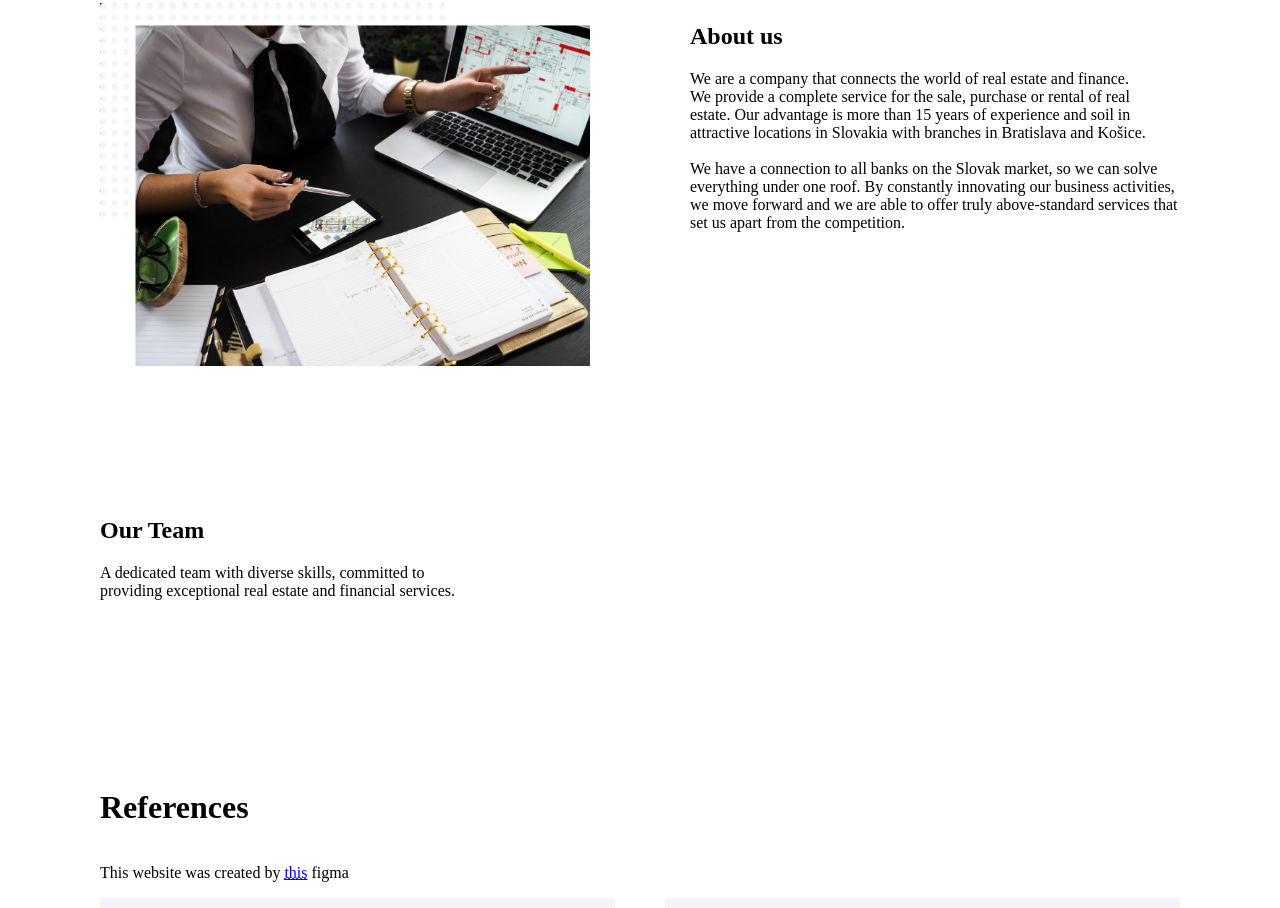
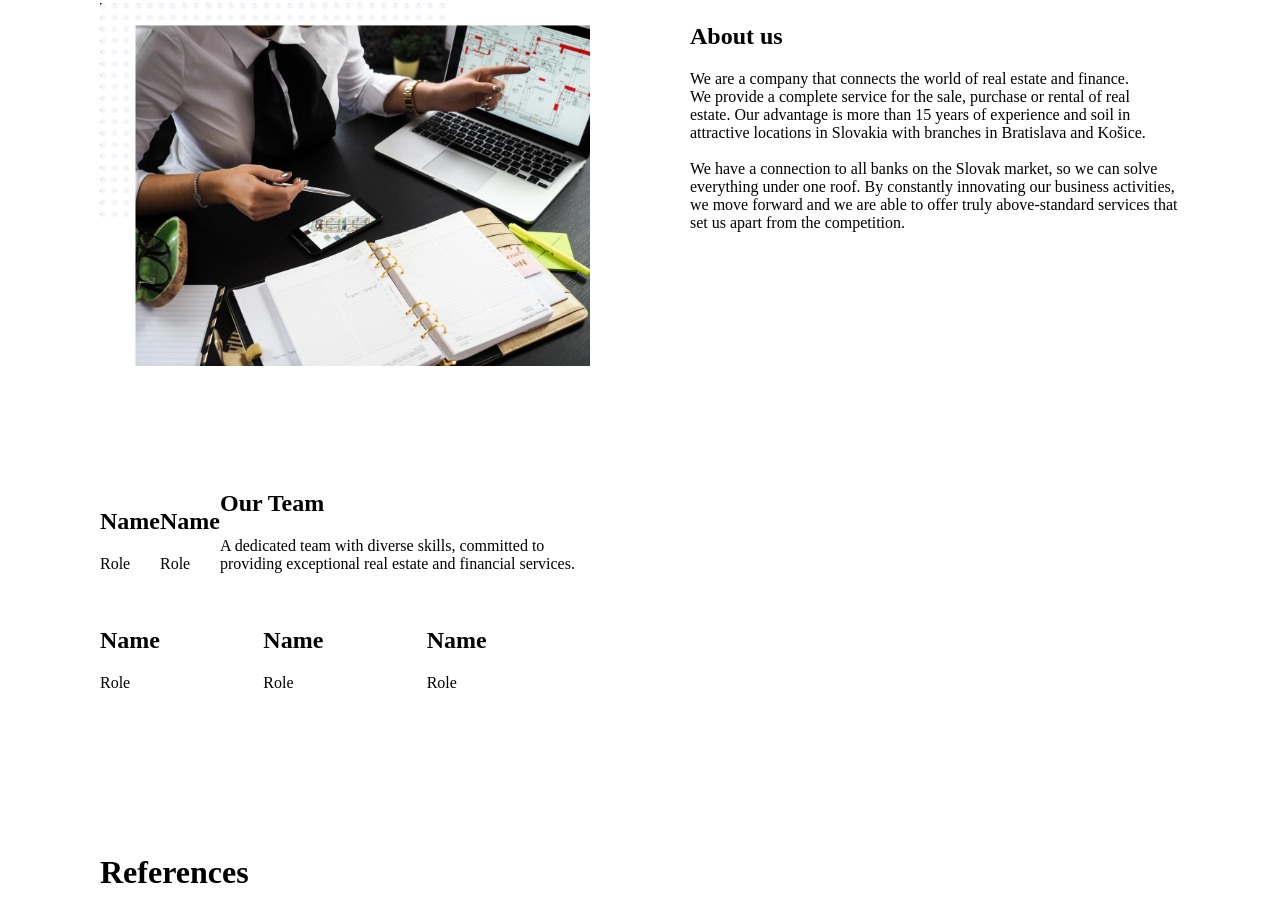
Before and after one commit to edoyang/abcproperty, a plain HTML site: page frontend/index.html in a window 1280 px wide. Shown: the part 1497-2405 px from the top of the page. Drawn offline with Linux system fonts and the light colour scheme; no server answers.

Commit message:
update css

```diff
--- a/frontend/index.css
+++ b/frontend/index.css
@@ -65,6 +65,29 @@
 }
 
 /* OUR TEAM */
+.team-member-grid{
+    display: grid;
+    grid-template-areas:
+    "top top desc"
+    "bot bot bot"
+    ;
+}
+
+.team-member-grid .top{
+    grid-area: top;
+    display: grid;
+    grid-auto-flow: column;
+}
+
+.team-member-grid .our-team-description{
+    grid-area: desc;
+}
+
+.team-member-grid .bottom{
+    grid-area: bot;
+    display: grid;
+    grid-auto-flow: column;
+}
 
 /* REFERENCES */
 .references{
--- a/frontend/index.html
+++ b/frontend/index.html
@@ -118,11 +118,48 @@
         </div>
         <div id="our-team" class="our-team">
             <div class="team-member-grid">
-                <div class="top"></div>
-                <div class="bottom"></div>
+                <div class="top">
+                    <div class="team-card">
+                        <img src="" alt="">
+                        <div class="detail">
+                            <h1>Name</h1>
+                            <p>Role</p>
+                        </div>
+                    </div>
+                    <div class="team-card">
+                        <img src="" alt="">
+                        <div class="detail">
+                            <h1>Name</h1>
+                            <p>Role</p>
+                        </div>
+                    </div>
+                </div>
                 <div class="our-team-description">
                     <h1>Our Team</h1>
                     <p>A dedicated team with diverse skills, committed to providing exceptional real estate and financial services.</p>
+                </div>
+                <div class="bottom">
+                    <div class="team-card">
+                        <img src="" alt="">
+                        <div class="detail">
+                            <h1>Name</h1>
+                            <p>Role</p>
+                        </div>
+                    </div>
+                    <div class="team-card">
+                        <img src="" alt="">
+                        <div class="detail">
+                            <h1>Name</h1>
+                            <p>Role</p>
+                        </div>
+                    </div>
+                    <div class="team-card">
+                        <img src="" alt="">
+                        <div class="detail">
+                            <h1>Name</h1>
+                            <p>Role</p>
+                        </div>
+                    </div>
                 </div>
             </div>
             <div class="team-member-indicator"></div>
--- a/frontend/style.css
+++ b/frontend/style.css
@@ -255,8 +255,8 @@ footer .logo{
 }
 
 .card{
-    width: 300px;
-    height: 420px;
+    min-width: 300px;
+    min-height: 420px;
     display: flex;
     flex-direction: column;
     justify-content: space-between;
```
